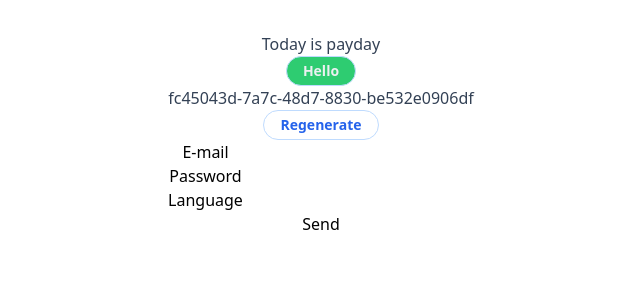
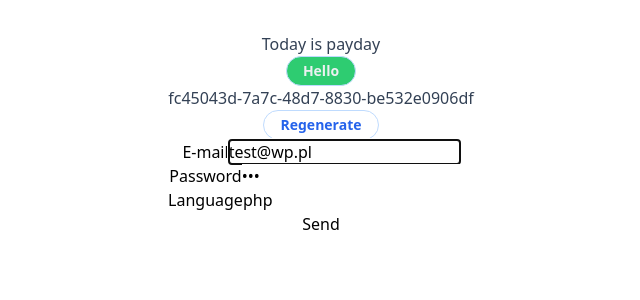
Before and after one commit to patrykomiotek/ocdapp, a React (Vite) app: page / in a window 1280 px wide. Shown: the top 300 px of the page, without its empty margins (319-959 px from the left). Built offline with nearby package versions, Linux system fonts and the light colour scheme.

Commit message:
feat: use effect

```diff
--- a/src/components/LoginFormRefs/LoginFormRefs.tsx
+++ b/src/components/LoginFormRefs/LoginFormRefs.tsx
@@ -1,4 +1,4 @@
-import { ChangeEventHandler, FormEventHandler, useState, useRef } from "react";
+import { FormEventHandler, useRef, useEffect } from "react";
 
 interface FormState {
   email: string;
@@ -16,6 +16,15 @@ export const LoginFormRefs = () => {
   const emailFieldRef = useRef<HTMLInputElement>(null);
   const passwordFieldRef = useRef<HTMLInputElement>(null);
   const languageFieldRef = useRef<HTMLInputElement>(null);
+
+  useEffect(() => {
+    // if (emailFieldRef.current) {
+    //   emailFieldRef.current.focus();
+    // }
+
+    emailFieldRef.current?.focus();
+
+  }, []);
 
   const handleSubmit: FormEventHandler = (event) => {
     event.preventDefault();
@@ -41,6 +50,7 @@ export const LoginFormRefs = () => {
           <input
             id="email"
             type="email"
+            defaultValue={defaultValues.email}
             ref={emailFieldRef}
           />
         </div>
@@ -49,6 +59,7 @@ export const LoginFormRefs = () => {
           <input
             id="password"
             type="password"
+            defaultValue={defaultValues.password}
             ref={passwordFieldRef}
           />
         </div>
@@ -57,6 +68,7 @@ export const LoginFormRefs = () => {
           <input
             id="language"
             type="text"
+            defaultValue={defaultValues.language}
             ref={languageFieldRef}
           />
         </div>
```
